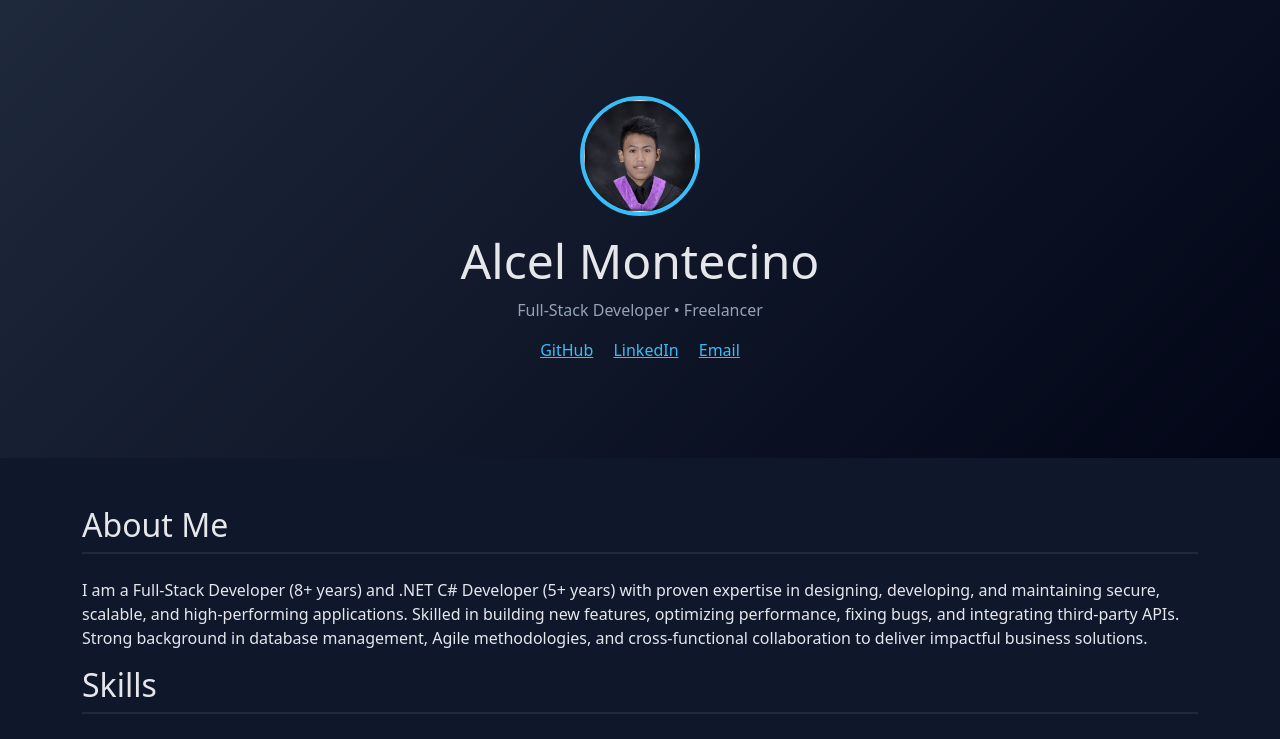
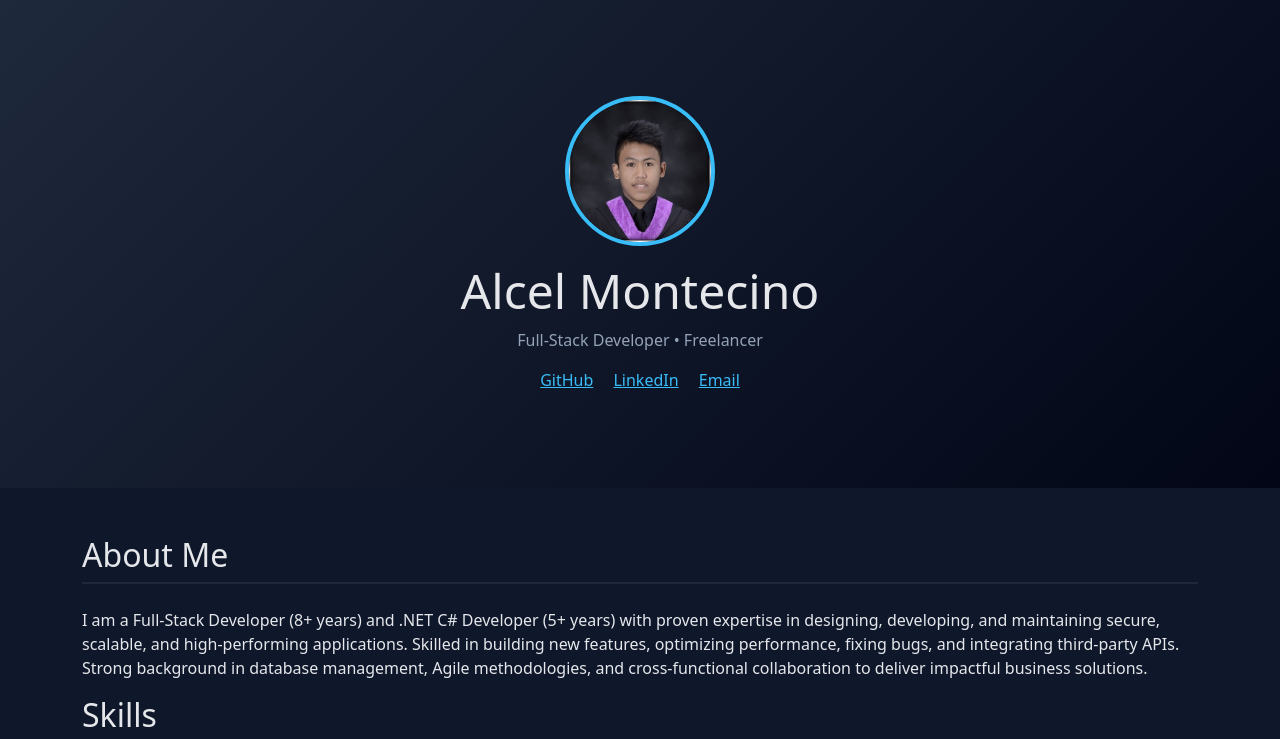
Before and after one commit to ezcel18/ezcel18.github.io, a plain HTML site: page index.html in a window 1280 px wide. Shown: the top 739 px of the page. Drawn offline with nearby package versions, Linux system fonts and the light colour scheme.

Commit message:
Change avatar image dimensions in index.html
Updated avatar image size in the hero section.

```diff
--- a/index.html
+++ b/index.html
@@ -95,7 +95,7 @@
 
 <!-- Hero Section -->
 <header class="hero">
-  <img src="avatar.jpg" alt="Alcel Montecino" class="rounded-circle mb-3" width="120" height="120">
+  <img src="avatar.jpg" alt="Alcel Montecino" class="rounded-circle mb-3" width="150" height="150">
   <h1>Alcel Montecino</h1>
   <p>Full-Stack Developer • Freelancer</p>
   <div class="links">
```
